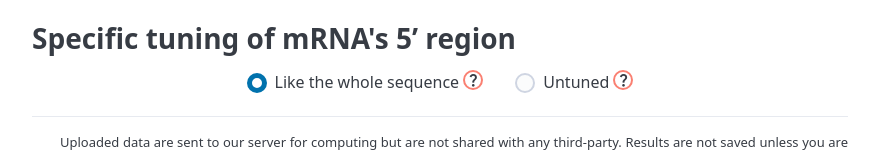
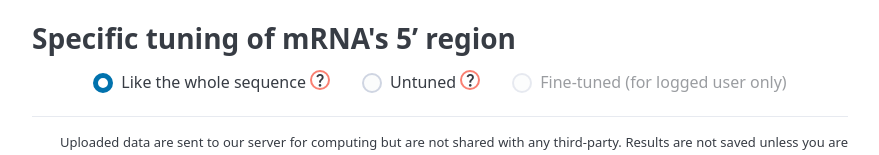
Before and after one commit to tbonnabaud/expressinhost_web, a Vue app in the folder frontend/: page /tuning in a window 1280 px wide. Shown: the part 1244-1399 px from the top of the page, without its empty margins (200-1079 px from the left). Built offline with nearby package versions, Linux system fonts and the light colour scheme; no server answers.

Commit message:
Display fine-tuned mode but disabled for non-logged user

```diff
--- a/frontend/src/components/tuning-form/FivePrimeRegionTuning.vue
+++ b/frontend/src/components/tuning-form/FivePrimeRegionTuning.vue
@@ -5,7 +5,7 @@ import type { PartialUntuningMode, FineTuningMode } from '@/lib/interfaces'
 import ToolTip from '@/components/ToolTip.vue'
 import UtrSequenceInput from './five-prime-region/UtrSequenceInput.vue'
 
-const user = store.currentUser
+const isGuest = ref(store.currentUser.value === null)
 const mode = ref<string | null>(null)
 const model = defineModel<PartialUntuningMode | FineTuningMode | null>()
 
@@ -60,10 +60,16 @@ watch(mode, value => {
       </label>
     </div>
 
-    <div v-if="user">
-      <label>
-        <input type="radio" value="fine_tuning" v-model="mode" />
-        <ToolTip>
+    <div>
+      <label :aria-disabled="isGuest">
+        <input
+          type="radio"
+          value="fine_tuning"
+          v-model="mode"
+          :disabled="isGuest"
+        />
+        <span v-if="isGuest">Fine-tuned (for logged user only)</span>
+        <ToolTip v-else>
           Fine-tuned
           <span class="material-icons question-marks">question_mark</span>
           <template #tooltip>
@@ -100,7 +106,7 @@ watch(mode, value => {
 
   <div
     id="fineTuningModeOptions"
-    v-else-if="user && mode == 'fine_tuning' && model"
+    v-else-if="!isGuest && mode == 'fine_tuning' && model"
   >
     <div class="input-range" v-if="'codon_window_size' in model">
       <label> Codon window size = {{ model.codon_window_size }} codons </label>
```
